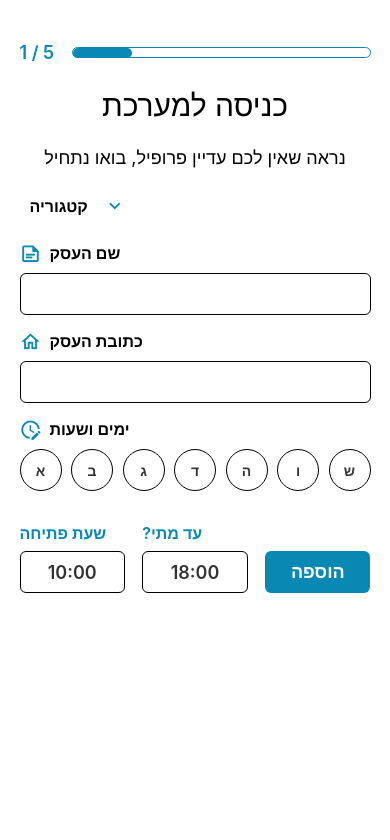
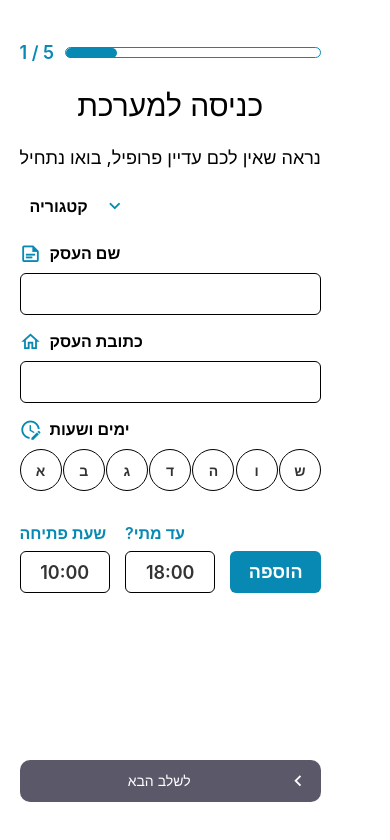
Before and after one commit to sagibarshai/business-scheduler-native, a React Native app: screen / in a window 390 px wide. Shown: the top 840 px of the page. Built offline with nearby package versions, Linux system fonts and the light colour scheme.

Commit message:
add next stage button

```diff
--- /dev/null
+++ b/src/components/inputs/buttons/next-stage-button/index.tsx
@@ -0,0 +1,17 @@
+import { theme } from "../../../../../theme";
+import { StyledIconWrapper, StyledNextStageButton, StyledNextStageButtonText, StyledRow } from "./styled";
+import { Props } from "./types";
+import Icon from "react-native-vector-icons/MaterialCommunityIcons";
+const NextStageButton = ({ disabled, onNextStage, children }: Props) => {
+  return (
+    <StyledNextStageButton disabled={disabled} onPress={onNextStage}>
+      <StyledRow>
+        <StyledNextStageButtonText>{children}</StyledNextStageButtonText>
+        <StyledIconWrapper>
+          <Icon name="chevron-left" size={theme.icons.sizes.m} color={theme.icons.colors.white} />
+        </StyledIconWrapper>
+      </StyledRow>
+    </StyledNextStageButton>
+  );
+};
+export default NextStageButton;
--- /dev/null
+++ b/src/components/inputs/buttons/next-stage-button/styled.ts
@@ -0,0 +1,40 @@
+import styled, {css} from "styled-components/native";
+import { StyledProps } from "./types";
+
+export const StyledNextStageButton = styled.TouchableOpacity<StyledProps>`
+    font-weight: ${props => props.theme.fonts.weights.l};
+    font-size: ${props => props.theme.fonts.sizes.l};
+    background-color: ${props => props.theme.palette.colors.lights.backgrounds.purple};
+    width: 100%;
+    height: ${props => props.theme.inputs.sizes.m.height};
+    border-radius: ${props => props.theme.border.radiuses.l};
+    position: sticky;
+    bottom:0;
+
+    ${props => props.disabled ? css`
+        opacity: 0.8;
+    ` : css`
+        opacity: 1;
+    `}
+
+
+    `
+export const StyledRow = styled.View`
+    height: 100%;
+    width: 100%;
+    align-items: center;
+    text-align: center;
+    display: flex;
+    flex-direction: row;
+    justify-content: space-between;
+    padding: 12px;
+
+`
+export const StyledIconWrapper = styled.View`
+
+    `
+export const StyledNextStageButtonText = styled.Text`
+    color: ${props => props.theme.palette.colors.lights.texts.white};
+    margin: 0 auto;
+
+`
--- /dev/null
+++ b/src/components/inputs/buttons/next-stage-button/types.ts
@@ -0,0 +1,6 @@
+export interface Props extends React.PropsWithChildren {
+    disabled:boolean
+    onNextStage:() => void
+}
+
+export interface StyledProps extends Omit<Props,"onNextStage" | "children" > {}
--- a/src/components/inputs/dropdown/index.tsx
+++ b/src/components/inputs/dropdown/index.tsx
@@ -27,8 +27,8 @@ export const Dropdown = ({ options, width, height, isOpen, onToggle }: Props) =>
         <DropdownList height={height} width={width}>
           <ScrollView>
             {options.map((option) => (
-              <StyledDropdownItem key={option} onPress={() => handleSelectOption(option)}>
-                <StyledDropdownOption>{option}</StyledDropdownOption>
+              <StyledDropdownItem key={option}>
+                <StyledDropdownOption onPress={() => handleSelectOption(option)}>{option}</StyledDropdownOption>
               </StyledDropdownItem>
             ))}
           </ScrollView>
--- a/src/screens/add-business/stage-1/index.tsx
+++ b/src/screens/add-business/stage-1/index.tsx
@@ -1,6 +1,6 @@
 import TextInput from "../../../components/inputs/text";
 import { Dropdown } from "../../../components/inputs/dropdown";
-import { StyledDaysLabel, StyledDaysAndLabelWrapper, StyledLabelIconWrapper, StyledStage1, StyledStage1Subtitle, StyledStage1Title } from "./styled";
+import { StyledDaysLabel, StyledDaysAndLabelWrapper, StyledLabelIconWrapper, StyledStage1Subtitle, StyledStage1Title, StyledStage1ScrollableView, StyledStage1Wrapper, StyledStage1Content } from "./styled";
 import Progressbar from "../../../components/progress-bar";
 import Icon from "react-native-vector-icons/MaterialCommunityIcons";
 import { theme } from "../../../../theme";
@@ -8,6 +8,7 @@ import { ScrollView } from "react-native";
 import { useState } from "react";
 import { Days } from "../../../components/select-days";
 import SelectDaysAndHours from "./select-days-and-hours";
+import NextStageButton from "../../../components/inputs/buttons/next-stage-button";
 // stage 1 on figma (business owner add business name, business location, working hours and days of work and business category)
 
 const days: Days = [
@@ -29,8 +30,9 @@ const Stage1 = () => {
   };
 
   return (
-    <ScrollView>
-      <StyledStage1 onTouchEnd={() => isDropdownOpen && onToggleDropdown()}>
+    <StyledStage1Wrapper onTouchEnd={() => isDropdownOpen && onToggleDropdown()}>
+      <StyledStage1ScrollableView contentContainerStyle={{ flexGrow: 1 }}>
+        <StyledStage1Content>
           <Progressbar currentStage={1} stages={5} />
           <StyledStage1Title>כניסה למערכת</StyledStage1Title>
           <StyledStage1Subtitle>נראה שאין לכם עדיין פרופיל, בואו נתחיל</StyledStage1Subtitle>
@@ -45,8 +47,12 @@ const Stage1 = () => {
             </StyledLabelIconWrapper>
             <SelectDaysAndHours days={selectedDays} selectedDays={selectedDays} setSelectedDays={setSelectedDays} />
           </StyledDaysAndLabelWrapper>
-      </StyledStage1>
-    </ScrollView>
+        </StyledStage1Content>
+      </StyledStage1ScrollableView>
+      <NextStageButton disabled={true} onNextStage={() => {}}>
+        לשלב הבא
+      </NextStageButton>
+    </StyledStage1Wrapper>
   );
 };
 export default Stage1;
--- a/src/screens/add-business/stage-1/styled.ts
+++ b/src/screens/add-business/stage-1/styled.ts
@@ -1,10 +1,22 @@
 import styled from "styled-components/native";
 import RTLText from "../../../components/RTL/text";
 
-export const StyledStage1 = styled.View`
-    /* display: flex; */
+export const StyledStage1ScrollableView = styled.ScrollView`
+    height: 100%;
+`
+
+
+export const StyledStage1Wrapper = styled.View`
+    display: flex;
+    height: 100%;
     gap: ${props => props.theme.spaces.m};
-    height: 100%;
+
+`
+
+export const StyledStage1Content = styled.View`
+    display: flex;
+    gap: ${props => props.theme.spaces.m};
+
 `
 export const StyledStage1Title = styled.Text`
     font-size: ${props => props.theme.fonts.sizes.title};
--- a/theme.ts
+++ b/theme.ts
@@ -14,10 +14,11 @@ export const theme: DefaultTheme = {
           purple: "rgba(51, 47, 68, 1)",
           black:"rgba(0,0,0,1)",
         },
-        texts: { black: "rgba(0,0,0,0.8)", white: "rgba(255,255,255,1)", aqua:"rgba(7, 137, 179, 1)" },
+        texts: { black: "rgba(0,0,0,0.8)", white: "rgba(255,255,255,1)", aqua:"rgba(7, 137, 179, 1)",purple:"rgba(51, 47, 68, 1)" },
         disabled:{
           gray:"rgba(202, 201, 201, 0.7)",
-          aqua:"rgba(7, 137, 179, 1)"
+          aqua:"rgba(7, 137, 179, 1)",
+          purple:"rgba(51, 47, 68, 1)"
 
         }
       },
@@ -46,7 +47,7 @@ export const theme: DefaultTheme = {
     xl:'50px',
   },
   border: {
-    colors: { black: "rgba(0,0,0,1)", aqua: "rgba(7, 137, 179, 1)", aquaAlpha5: "rgba(7, 137, 179, 0.5)" },
+    colors: { black: "rgba(0,0,0,1)", aqua: "rgba(7, 137, 179, 1)", aquaAlpha5: "rgba(7, 137, 179, 0.5)",purple:"rgba(51, 47, 68, 1)" },
     width: { m: "1px" },
     radiuses: { m: "6px", l:'10px',xl:'16px' },
     style: {
@@ -61,12 +62,12 @@ export const theme: DefaultTheme = {
       labels:{sizes:{m:"16px"}, weights:{m:700}},
     },
     placeholders:{
-      colors:{blackAlpha7:"rgba(0,0,0,0.7)"},
+      colors:{blackAlpha7:"rgba(0,0,0,0.7)", purpleAlpha7:"rgba(51, 47, 68, 0.7)"},
 
     }
   },
   icons:{
     sizes:{m:22},
-    colors:{aqua:"rgba(7, 137, 179, 1)", aquaDisabled:"rgba(7, 137, 179, 0.5)"}
+    colors:{aqua:"rgba(7, 137, 179, 1)", aquaDisabled:"rgba(7, 137, 179, 0.5)", white:'rgba(255,255,255,1)', purple:"rgba(51, 47, 68, 1)"}
   }
 };
```
Also changed, not shown: styled.d.ts (+6 -5 lines). Lines whose indentation alone changed are shown as unchanged.
